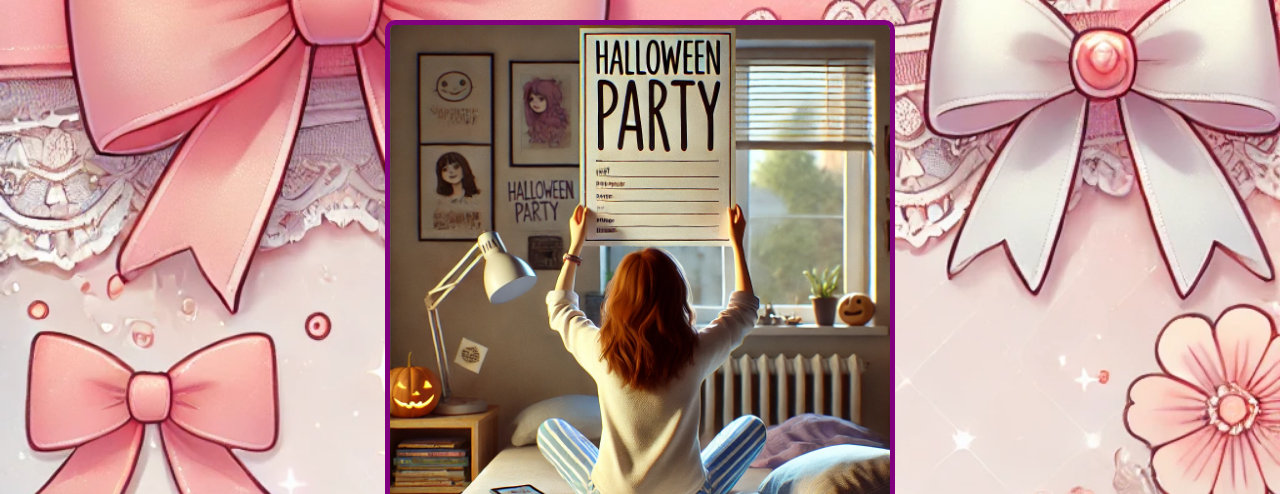
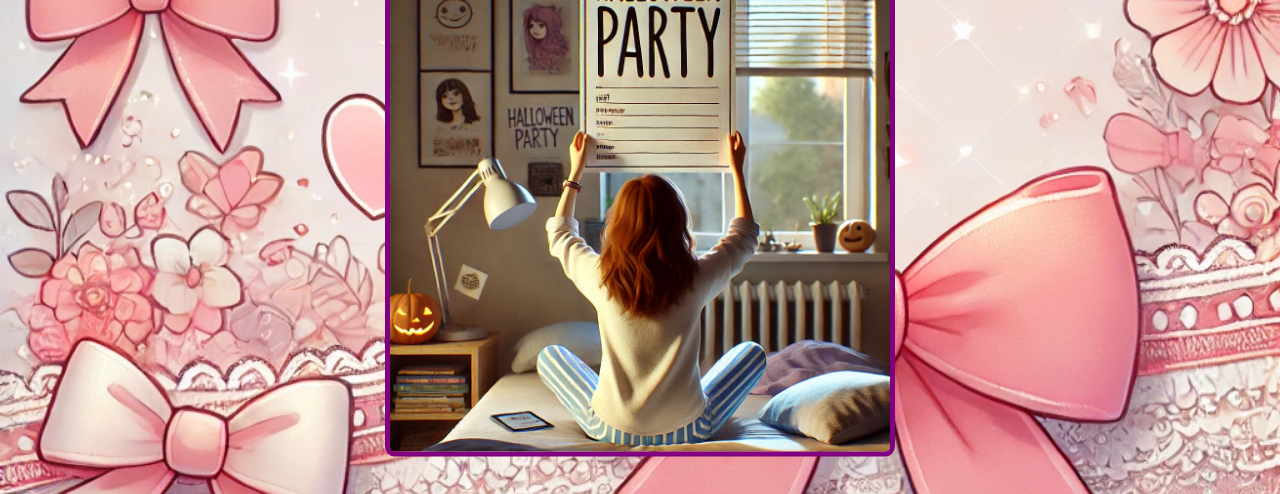
Before and after one commit to jessycuh/HowPrettyCanYouBe, a plain HTML site: page kidstage.html in a window 1280 px wide. Shown: the top 494 px of the page. Drawn offline with Linux system fonts and the light colour scheme.

Commit message:
Fix improper positioning

```diff
--- a/zstages.css
+++ b/zstages.css
@@ -1,6 +1,10 @@
 /* Updated CSS for Newborn Stage */
 
 body {
+    position: absolute;
+    top: 50%;
+    left: 50%;
+    transform: translate(-50%, -50%);
     background-image: url('images/yea.png');
     background-repeat: no-repeat;
     background-size: cover;
@@ -10,9 +14,10 @@ body {
     display: flex;
     flex-direction: column;
     align-items: center;
-    height: 100vh;
+    height: fit-content;
     margin: 0;
     padding-top: 20px;
+    overflow: hidden;
 }
 
 h1 {
```
